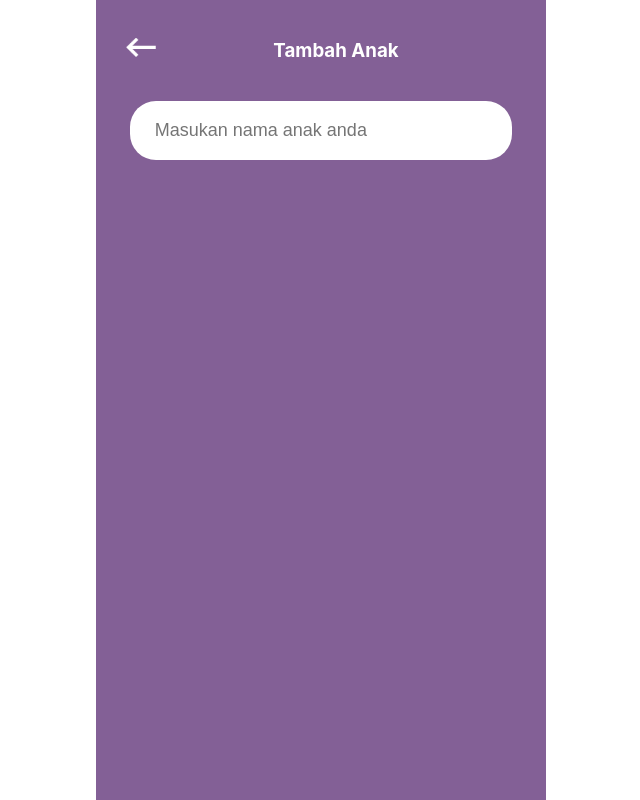
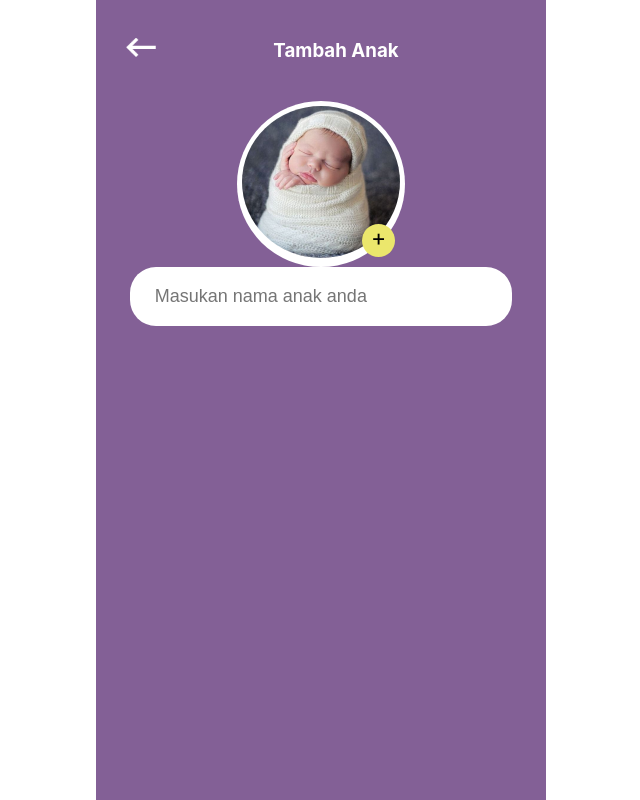
Before and after one commit to SiKecilKuat/frontend, a React (Create React App) app: page /create in a window 1280 px wide. Shown: the whole page, without its empty margins (319-959 px from the left). Built offline with nearby package versions, Linux system fonts and the light colour scheme.

Commit message:
add new component for photo picker

```diff
--- a/public/index.html
+++ b/public/index.html
@@ -21,7 +21,7 @@
       work correctly both with client-side routing and a non-root public URL.
       Learn how to configure a non-root public URL by running `npm run build`.
     -->
-    <title>React App</title>
+    <title>SiKecilKuat</title>
   </head>
   <body>
     <noscript>You need to enable JavaScript to run this app.</noscript>
--- a/src/App.css
+++ b/src/App.css
@@ -66,3 +66,32 @@
   font-size: 18px;
   padding: 15px 25px;
 }
+
+.circle{
+  display: inline-block;
+  border-radius: 50%;
+  padding:5px;
+  background-color: white;
+  position: relative;
+}
+
+.btn-add-photo{
+  position: absolute;
+  bottom: 10px;
+  right: 10px;
+  background-color: #EBE76C;
+  width: 33px;
+  height: 33px;
+  font-size: 23px;
+  color: black;
+  border: 0;
+  text-align: center;
+  border-radius: 50%;
+}
+
+.photo{
+  border-radius: 50%;
+}
+.photo-file{
+  display: none;
+}
--- /dev/null
+++ b/src/components/PhotoPicker.jsx
@@ -0,0 +1,41 @@
+import dummy from '../assets/dummy.png'
+
+export default function PhotoPicker(){
+    return (
+        <div>
+
+            <div className="circle">
+                <img className="photo" id="photo-pre-img" src={dummy} alt="dummy photo" width="158px" height="152px"/>
+
+
+                <label htmlFor="photo">
+
+                    <a id="btn-add-photo" className='btn-add-photo'>+</a>
+                </label>
+
+                <input type="file" onChange={(e) => upPhoto(e)} name="photo" id="photo" className='photo-file' />
+            </div>
+        </div>
+    )
+}
+
+function upPhoto(e) {
+    console.log(e.target.files[0]);
+
+    var files = e.target.files
+     // FileReader support
+    if (FileReader && files && files.length) {
+        var fr = new FileReader();
+        fr.onload = function () {
+            document.getElementById("photo-pre-img").src = fr.result;
+        }
+        fr.readAsDataURL(files[0]);
+    }
+
+    // Not supported
+    else {
+        // fallback -- perhaps submit the input to an iframe and temporarily store
+        // them on the server until the user's session ends.
+    }
+
+}
--- a/src/pages/Create.jsx
+++ b/src/pages/Create.jsx
@@ -1,11 +1,14 @@
 import { NavLink } from "react-router-dom"
 import NavTop from "../components/NavTop"
 import InputText from "../components/InputText"
+import PhotoPicker from "../components/PhotoPicker"
 export default function Create(){
     return (
         <div>
             <NavTop title="Tambah Anak"/>
 
+
+            <PhotoPicker/>
             <InputText name="name" placeholder="Masukan nama anak anda"/>
         </div>
     )
```
Also changed, not shown: src/assets/dummy.png (added).
